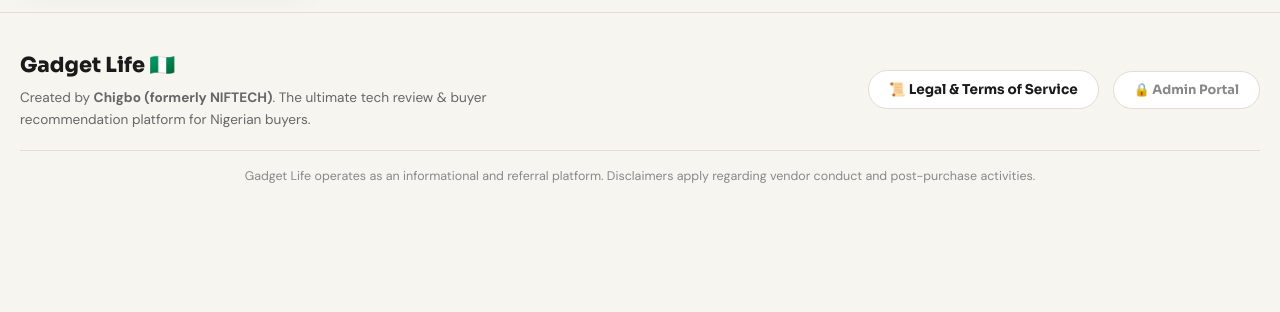
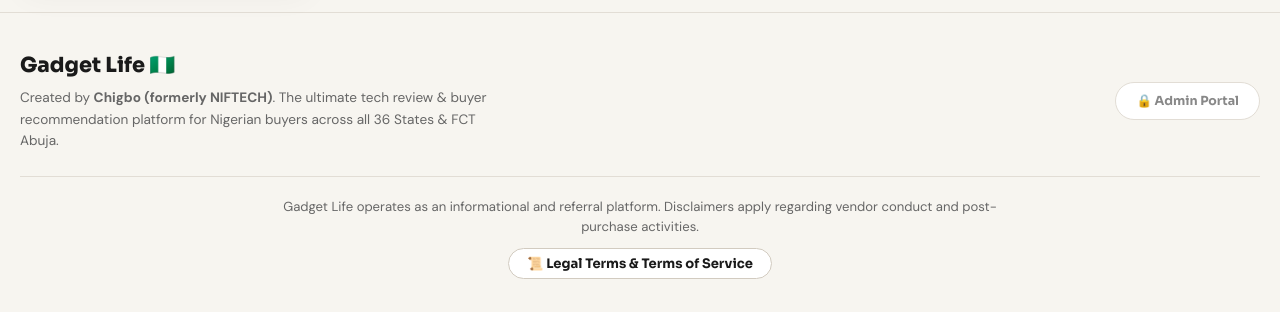
Before and after one commit to DavidPraise0x/gadgetlife, a React (Vite) app: page / in a window 1280 px wide. Shown: the part 5672-5984 px from the top of the page. Before the commit the page ends 5895 px from the top, so only its background shows below. Built offline with nearby package versions, Linux system fonts and the light colour scheme; no server answers.

Commit message:
Initial commit: Gadget Life React Web App for Chigbo NIFTECH Reviews

```diff
--- a/src/components/Footer.jsx
+++ b/src/components/Footer.jsx
@@ -14,28 +14,48 @@
             Gadget Life 🇳🇬
           </div>
           <p style={{ fontSize: '0.85rem', color: '#666', maxWidth: '480px' }}>
-            Created by <strong>Chigbo (formerly NIFTECH)</strong>. The ultimate tech review & buyer recommendation platform for Nigerian buyers.
+            Created by <strong>Chigbo (formerly NIFTECH)</strong>. The ultimate tech review & buyer recommendation platform for Nigerian buyers across all 36 States & FCT Abuja.
           </p>
         </div>
 
-        <div style={{ display: 'flex', gap: '14px', alignItems: 'center' }}>
-          <button className="btn-neo btn-neo-outline" onClick={onOpenLegalModal} style={{ fontSize: '0.85rem' }}>
-            📜 Legal & Terms of Service
-          </button>
-
+        <div>
           <button
             className="btn-neo btn-neo-outline"
             onClick={onOpenAdmin}
-            style={{ fontSize: '0.8rem', color: '#888', borderColor: '#E2DDD5' }}
-            title="Admin Login Only"
+            style={{ fontSize: '0.78rem', color: '#888', borderColor: '#E2DDD5' }}
+            title="Admin Passcode Required"
           >
             🔒 Admin Portal
           </button>
         </div>
       </div>
 
-      <div style={{ maxWidth: '1280px', margin: '20px auto 0 auto', borderTop: 'var(--border-subtle)', paddingTop: '16px', fontSize: '0.78rem', color: '#888', textAlign: 'center' }}>
-        Gadget Life operates as an informational and referral platform. Disclaimers apply regarding vendor conduct and post-purchase activities.
+      {/* Disclaimer Text & Legal Terms Button Directly Underneath */}
+      <div style={{
+        maxWidth: '1280px',
+        margin: '24px auto 0 auto',
+        borderTop: 'var(--border-subtle)',
+        paddingTop: '20px',
+        fontSize: '0.82rem',
+        color: '#666666',
+        textAlign: 'center',
+        display: 'flex',
+        flexDirection: 'column',
+        alignItems: 'center',
+        gap: '12px'
+      }}>
+        <p style={{ maxWidth: '720px', margin: '0 auto', lineHeight: 1.5 }}>
+          Gadget Life operates as an informational and referral platform. Disclaimers apply regarding vendor conduct and post-purchase activities.
+        </p>
+
+        {/* Legal Terms & Services Button Placed Directly Under the Disclaimer */}
+        <button
+          className="btn-neo btn-neo-outline"
+          onClick={onOpenLegalModal}
+          style={{ fontSize: '0.82rem', padding: '6px 18px', borderColor: '#D2CBC0' }}
+        >
+          📜 Legal Terms & Terms of Service
+        </button>
       </div>
     </footer>
   );
--- a/src/components/LegalModal.jsx
+++ b/src/components/LegalModal.jsx
@@ -2,37 +2,64 @@
 
 export function LegalModal({ onClose }) {
   return (
-    <div className="modal-overlay" onClick={onClose}>
-      <div className="modal-content" onClick={(e) => e.stopPropagation()}>
+    <div className="modal-overlay" onClick={onClose} style={{ zIndex: 2000 }}>
+      <div
+        className="modal-content"
+        onClick={(e) => e.stopPropagation()}
+        style={{
+          backgroundColor: '#FFFFFF',
+          borderRadius: '24px',
+          padding: '32px',
+          maxWidth: '640px',
+          border: 'var(--border-subtle)',
+          position: 'relative'
+        }}
+      >
         <button
           onClick={onClose}
-          style={{ position: 'absolute', top: '16px', right: '16px', background: 'none', border: 'none', fontSize: '1.4rem', cursor: 'pointer', fontWeight: '900', color: '#94A3B8' }}
+          style={{ position: 'absolute', top: '20px', right: '20px', background: 'none', border: 'none', fontSize: '1.4rem', cursor: 'pointer', fontWeight: '900', color: '#888' }}
         >
           ✕
         </button>
-        <div style={{ textAlign: 'center', marginBottom: '20px' }}>
-          <span className="badge-bento badge-bento-coral" style={{ marginBottom: '8px' }}>SECTION 7 PRD REQUIREMENT</span>
-          <h2 style={{ fontSize: '1.6rem', color: '#F8FAFC' }}>Legal & Terms of Service</h2>
+
+        <div style={{ marginBottom: '20px' }}>
+          <span className="badge-neo badge-neo-purple" style={{ marginBottom: '8px' }}>LEGAL TERMS & SERVICES</span>
+          <h2 style={{ fontSize: '1.6rem', color: '#1A1A1A' }}>Legal Disclaimers & Terms of Service</h2>
         </div>
 
-        <div style={{ fontSize: '0.92rem', color: '#CBD5E1', lineHeight: 1.6 }}>
-          <div style={{ padding: '16px', background: 'rgba(244, 63, 94, 0.1)', borderLeft: '4px solid #F43F5E', borderRadius: '8px', marginBottom: '16px' }}>
-            <h3 style={{ fontSize: '1rem', color: '#FB7185', marginBottom: '4px' }}>🛡️ Liability Disclaimer</h3>
-            <p>
-              The Gadget Life website operates strictly as an informational review and referral platform. Gadget Life and its creator, Chigbo (formerly NIFTECH), are not accountable for individual commercial behavior, warranties, or unlawful activities by third-party vendors.
+        <div style={{ fontSize: '0.92rem', color: '#444444', lineHeight: 1.65, display: 'flex', flexDirection: 'column', gap: '16px' }}>
+
+          <div style={{ padding: '16px', background: '#FFF1F2', borderLeft: '4px solid var(--accent-orange)', borderRadius: '12px' }}>
+            <h3 style={{ fontSize: '1.02rem', color: 'var(--accent-orange)', marginBottom: '4px' }}>
+              ℹ️ Informational & Referral Platform Notice
+            </h3>
+            <p style={{ color: '#1A1A1A', fontSize: '0.88rem' }}>
+              Gadget Life operates strictly as an independent consumer technology review and referral platform. Disclaimers apply regarding vendor conduct and post-purchase activities across Nigeria.
             </p>
           </div>
 
-          <div style={{ padding: '16px', background: 'rgba(245, 158, 11, 0.1)', borderLeft: '4px solid #F59E0B', borderRadius: '8px', marginBottom: '16px' }}>
-            <h3 style={{ fontSize: '1rem', color: '#FBBF24', marginBottom: '4px' }}>📦 Post-Purchase Conduct</h3>
-            <p>
-              While we strive to vet vendors for original product functionality, Gadget Life is not liable for vendor conduct, regional delivery/waybill disputes, or product hardware issues encountered after sale finalization.
+          <div style={{ padding: '16px', background: '#FEF3C7', borderLeft: '4px solid #B45309', borderRadius: '12px' }}>
+            <h3 style={{ fontSize: '1.02rem', color: '#B45309', marginBottom: '4px' }}>
+              🏢 Independent Third-Party Vendors & Post-Purchase Conduct
+            </h3>
+            <p style={{ color: '#1A1A1A', fontSize: '0.88rem' }}>
+              While Gadget Life vets vendor physical locations, Instagram store channels, and WhatsApp contacts for authenticity, Gadget Life and its founder <strong>Chigbo (formerly NIFTECH)</strong> are not liable for post-purchase commercial conduct, warranty fulfillment delays, or shipping/waybill disputes handled by third-party vendor shops.
             </p>
           </div>
+
+          <div style={{ padding: '16px', background: '#ECFDF5', borderLeft: '4px solid var(--accent-green)', borderRadius: '12px' }}>
+            <h3 style={{ fontSize: '1.02rem', color: 'var(--accent-green)', marginBottom: '4px' }}>
+              🎁 Promo Code Redemption & Warranty Terms
+            </h3>
+            <p style={{ color: '#1A1A1A', fontSize: '0.88rem' }}>
+              Custom discount promo codes (e.g. NIFTECH-SLOT) are subject to vendor stock availability. Buyers are advised to inspect hardware seals and confirm warranty terms directly with the authorized vendor before concluding payments.
+            </p>
+          </div>
+
         </div>
 
-        <button className="btn-bento btn-bento-outline" onClick={onClose} style={{ width: '100%', marginTop: '16px' }}>
-          Close Terms & Disclaimers
+        <button className="btn-neo btn-neo-purple" onClick={onClose} style={{ width: '100%', marginTop: '24px', padding: '12px' }}>
+          Accept & Close Terms
         </button>
       </div>
     </div>
@@ -42,18 +69,18 @@
 export function VideoModal({ onClose, gadget }) {
   if (!gadget) return null;
   return (
-    <div className="modal-overlay" onClick={onClose}>
-      <div className="modal-content" style={{ maxWidth: '800px', padding: '16px' }} onClick={(e) => e.stopPropagation()}>
+    <div className="modal-overlay" onClick={onClose} style={{ zIndex: 2000 }}>
+      <div className="modal-content" style={{ maxWidth: '820px', padding: '24px', backgroundColor: '#1A1A1A', borderRadius: '24px' }} onClick={(e) => e.stopPropagation()}>
         <button
           onClick={onClose}
-          style={{ position: 'absolute', top: '12px', right: '16px', background: '#151922', border: '1px solid #262D3D', borderRadius: '50%', width: '32px', height: '32px', cursor: 'pointer', fontWeight: '900', color: '#FFF', zIndex: 10 }}
+          style={{ position: 'absolute', top: '16px', right: '16px', background: '#333', border: 'none', borderRadius: '50%', width: '36px', height: '36px', cursor: 'pointer', fontWeight: '900', color: '#FFF', zIndex: 10 }}
         >
           ✕
         </button>
-        <h3 style={{ fontSize: '1.2rem', marginBottom: '12px', paddingRight: '40px', color: '#F8FAFC' }}>
-          🎬 {gadget.name} — Video Essay Review by Chigbo
+        <h3 style={{ fontSize: '1.2rem', marginBottom: '14px', paddingRight: '40px', color: '#FFFFFF', fontFamily: 'var(--font-heading)' }}>
+          🎬 {gadget.name} — Video Review by Chigbo (@chigbo-niftech)
         </h3>
-        <div style={{ position: 'relative', paddingBottom: '56.25%', height: 0, overflow: 'hidden', borderRadius: '12px', border: '1px solid #262D3D' }}>
+        <div style={{ position: 'relative', paddingBottom: '56.25%', height: 0, overflow: 'hidden', borderRadius: '16px', border: '1px solid #333' }}>
           <iframe
             src={gadget.videoUrl}
             title={gadget.name}
```
